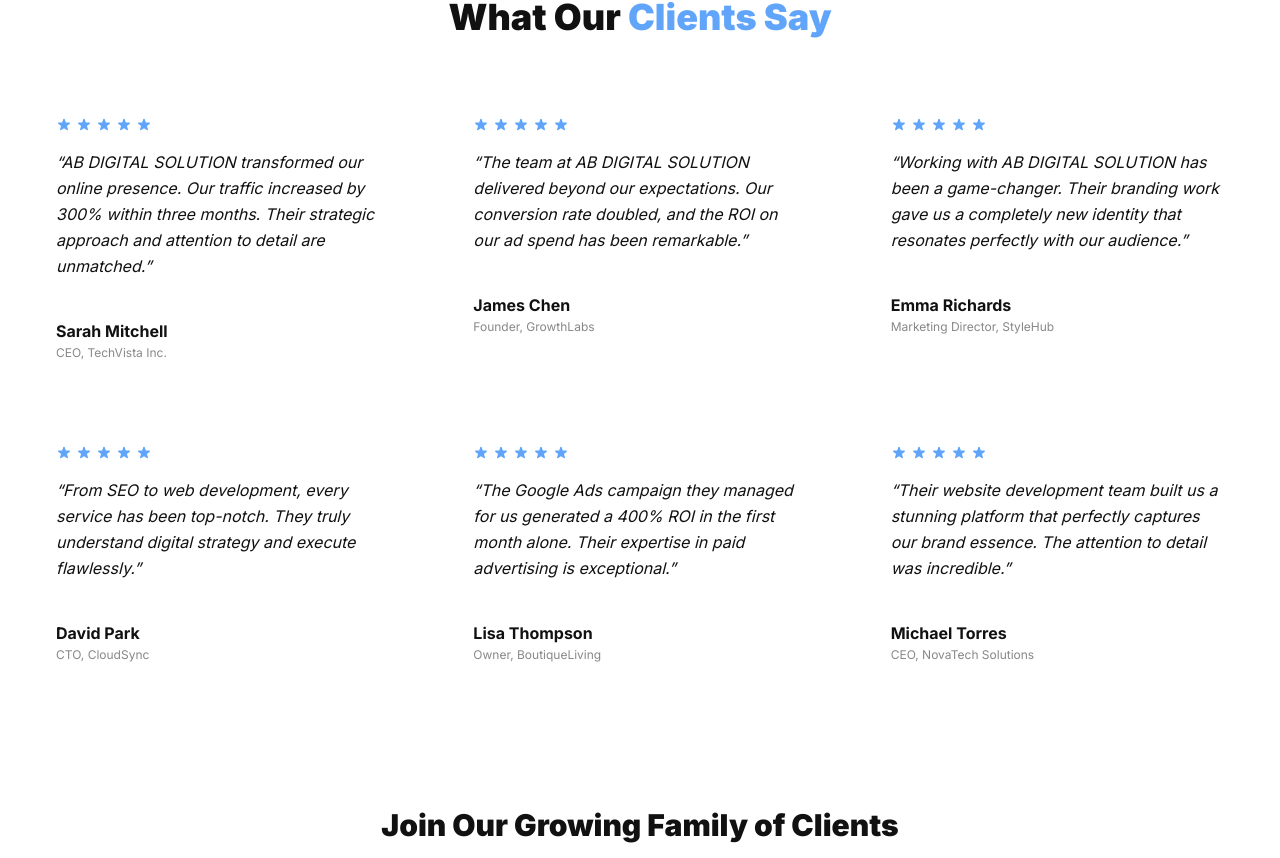
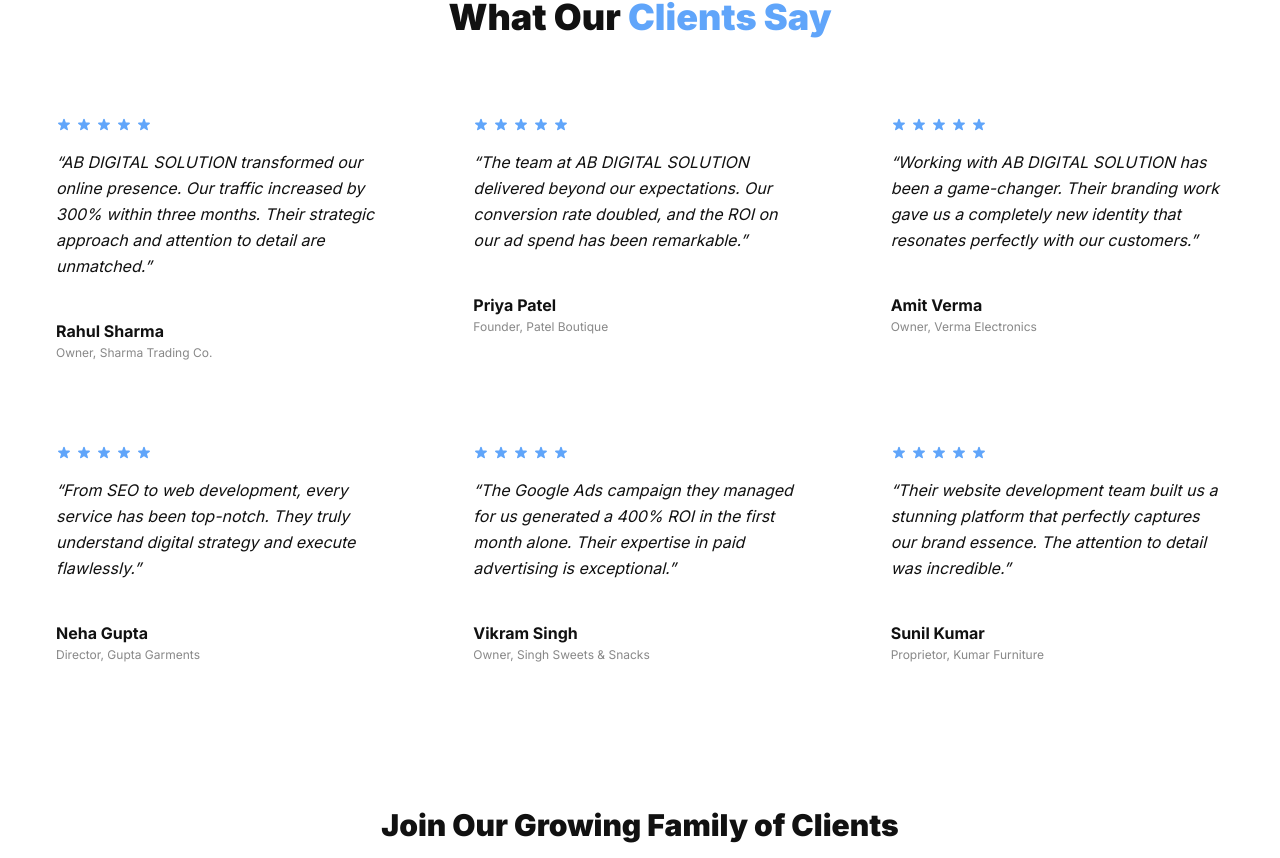
Before and after one commit to abdigitalsolution03-ai/AB-DIGITAL-SOLUTION, a React (Vite) app: page /clients in a window 1280 px wide. Shown: the part 1243-2101 px from the top of the page. Built offline with nearby package versions, Linux system fonts and the light colour scheme; no server answers.

Commit message:
fix(trust): replace foreign client/testimonial names with authentic Indian names and modest business roles (Owner/Founder/Proprietor) across home carousel, testimonials, clients pages

```diff
--- a/src/components/Testimonials.tsx
+++ b/src/components/Testimonials.tsx
@@ -4,32 +4,32 @@
 
 const defaultTestimonials = [
   {
-    name: "Sarah Mitchell",
-    role: "CEO, TechVista Inc.",
+    name: "Rahul Sharma",
+    role: "Owner, Sharma Trading Co.",
     content:
       "AB DIGITAL SOLUTION transformed our online presence. Our traffic increased by 300% within three months. Their strategic approach and attention to detail are unmatched.",
     rating: 5},
   {
-    name: "James Chen",
-    role: "Founder, GrowthLabs",
+    name: "Priya Patel",
+    role: "Founder, Patel Boutique",
     content:
       "The team at AB DIGITAL SOLUTION delivered beyond our expectations. Our conversion rate doubled, and the ROI on our ad spend has been remarkable.",
     rating: 5},
   {
-    name: "Emma Richards",
-    role: "Marketing Director, StyleHub",
+    name: "Amit Verma",
+    role: "Owner, Verma Electronics",
     content:
-      "Working with AB DIGITAL SOLUTION has been a game-changer. Their branding work gave us a completely new identity that resonates perfectly with our audience.",
+      "Working with AB DIGITAL SOLUTION has been a game-changer. Their branding work gave us a completely new identity that resonates perfectly with our customers.",
     rating: 5},
   {
-    name: "David Park",
-    role: "CTO, CloudSync",
+    name: "Neha Gupta",
+    role: "Director, Gupta Garments",
     content:
       "From SEO to web development, every service has been top-notch. They truly understand digital strategy and execute flawlessly. Highly recommended.",
     rating: 5},
   {
-    name: "Lisa Thompson",
-    role: "Owner, BoutiqueLiving",
+    name: "Vikram Singh",
+    role: "Owner, Singh Sweets & Snacks",
     content:
       "The Google Ads campaign they managed for us generated a 400% ROI in the first month alone. Their expertise in paid advertising is exceptional.",
     rating: 5},
--- a/src/pages/Clients.tsx
+++ b/src/pages/Clients.tsx
@@ -1,13 +1,13 @@
-﻿import { Helmet } from "react-helmet-async";
+import { Helmet } from "react-helmet-async";
 import { motion } from "framer-motion";
 import AnimatedSection from "@/components/AnimatedSection";
 import { Link } from "react-router-dom";
 
 const clientLogos = [
-  "TechVista", "GrowthLabs", "StyleHub", "CloudSync", "BoutiqueLiving",
-  "FashionForward", "EcoLiving", "Prestige", "GreenLeaf", "NovaTech",
-  "Quantum", "Zenith", "ApexSoft", "BrightPath", "CoreInnovate",
-  "DynamicCo", "EliteServe", "FusionLab", "GlobalPeak", "HorizonGroup",
+  "Sharma Trading", "Patel Boutique", "Verma Electronics", "Gupta Garments", "Singh Sweets",
+  "Kumar Furniture", "Nair Spices", "Yadav Hardware", "Deshmukh Salon", "Agarwal Traders",
+  "Reddy Realty", "Menon Jewelry", "Mehta Pharma", "Joshi Stationery", "Kapoor Textiles",
+  "Iyer Matrimony", "Chopra Foods", "Bhatia Travels", "Sawant Fitness", "Pillai Autos",
 ];
 
 const stats = [
@@ -19,33 +19,33 @@
 
 const testimonials = [
   {
-    name: "Sarah Mitchell",
-    role: "CEO, TechVista Inc.",
+    name: "Rahul Sharma",
+    role: "Owner, Sharma Trading Co.",
     content: "AB DIGITAL SOLUTION transformed our online presence. Our traffic increased by 300% within three months. Their strategic approach and attention to detail are unmatched.",
     rating: 5},
   {
-    name: "James Chen",
-    role: "Founder, GrowthLabs",
+    name: "Priya Patel",
+    role: "Founder, Patel Boutique",
     content: "The team at AB DIGITAL SOLUTION delivered beyond our expectations. Our conversion rate doubled, and the ROI on our ad spend has been remarkable.",
     rating: 5},
   {
-    name: "Emma Richards",
-    role: "Marketing Director, StyleHub",
-    content: "Working with AB DIGITAL SOLUTION has been a game-changer. Their branding work gave us a completely new identity that resonates perfectly with our audience.",
+    name: "Amit Verma",
+    role: "Owner, Verma Electronics",
+    content: "Working with AB DIGITAL SOLUTION has been a game-changer. Their branding work gave us a completely new identity that resonates perfectly with our customers.",
     rating: 5},
   {
-    name: "David Park",
-    role: "CTO, CloudSync",
+    name: "Neha Gupta",
+    role: "Director, Gupta Garments",
     content: "From SEO to web development, every service has been top-notch. They truly understand digital strategy and execute flawlessly.",
     rating: 5},
   {
-    name: "Lisa Thompson",
-    role: "Owner, BoutiqueLiving",
+    name: "Vikram Singh",
+    role: "Owner, Singh Sweets & Snacks",
     content: "The Google Ads campaign they managed for us generated a 400% ROI in the first month alone. Their expertise in paid advertising is exceptional.",
     rating: 5},
   {
-    name: "Michael Torres",
-    role: "CEO, NovaTech Solutions",
+    name: "Sunil Kumar",
+    role: "Proprietor, Kumar Furniture",
     content: "Their website development team built us a stunning platform that perfectly captures our brand essence. The attention to detail was incredible.",
     rating: 5},
 ];
--- a/src/pages/TestimonialsPage.tsx
+++ b/src/pages/TestimonialsPage.tsx
@@ -13,18 +13,18 @@
 }
 
 const hardcodedTestimonials: Testimonial[] = [
-  { name: "Sarah Mitchell", role: "CEO, TechVista Inc.", content: "AB DIGITAL SOLUTION transformed our online presence. Our traffic increased by 300% within three months. Their strategic approach and attention to detail are unmatched.", rating: 5, category: "SEO" },
-  { name: "James Chen", role: "Founder, GrowthLabs", content: "The team at AB DIGITAL SOLUTION delivered beyond our expectations. Our conversion rate doubled, and the ROI on our ad spend has been remarkable.", rating: 5, category: "Google Ads" },
-  { name: "Emma Richards", role: "Marketing Director, StyleHub", content: "Working with AB DIGITAL SOLUTION has been a game-changer. Their branding work gave us a completely new identity that resonates perfectly with our audience.", rating: 5, category: "Branding" },
-  { name: "David Park", role: "CTO, CloudSync", content: "From SEO to web development, every service has been top-notch. They truly understand digital strategy and execute flawlessly. Highly recommended.", rating: 5, category: "Web Development" },
-  { name: "Lisa Thompson", role: "Owner, BoutiqueLiving", content: "The Google Ads campaign they managed for us generated a 400% ROI in the first month alone. Their expertise in paid advertising is exceptional.", rating: 5, category: "Google Ads" },
-  { name: "Michael Torres", role: "CEO, NovaTech Solutions", content: "Their website development team built us a stunning platform that perfectly captures our brand essence. The attention to detail was incredible.", rating: 5, category: "Web Development" },
-  { name: "Rachel Green", role: "Marketing Manager, GreenLeaf Co.", content: "Our social media engagement has skyrocketed since partnering with AB DIGITAL SOLUTION. They truly understand how to build communities.", rating: 5, category: "Social Media" },
-  { name: "Tom Hardy", role: "Director, Quantum Solutions", content: "The SEO results have been phenomenal. We went from page 5 to page 1 for our key terms within 4 months. Outstanding work.", rating: 5, category: "SEO" },
-  { name: "Sophie Williams", role: "Founder, Bloom Cosmetics", content: "The branding package they created for us was beyond anything we imagined. Our customers love the new look and feel.", rating: 5, category: "Branding" },
-  { name: "Alex Chen", role: "VP Marketing, ApexSoft", content: "Their content marketing strategy helped us establish thought leadership in our industry. Our blog traffic increased by 500%.", rating: 5, category: "Content Marketing" },
-  { name: "Maria Garcia", role: "Owner, Casa Verde", content: "Local SEO services from AB DIGITAL SOLUTION put us on the map. We're now the top result for 'near me' searches in our area.", rating: 5, category: "Local SEO" },
-  { name: "John Kim", role: "CEO, DynamicCo", content: "The lead generation campaigns they run for us consistently deliver high-quality prospects. Our sales team is busier than ever.", rating: 5, category: "Lead Generation" },
+  { name: "Rahul Sharma", role: "Owner, Sharma Trading Co.", content: "AB DIGITAL SOLUTION transformed our online presence. Our traffic increased by 300% within three months. Their strategic approach and attention to detail are unmatched.", rating: 5, category: "SEO" },
+  { name: "Priya Patel", role: "Founder, Patel Boutique", content: "The team at AB DIGITAL SOLUTION delivered beyond our expectations. Our conversion rate doubled, and the ROI on our ad spend has been remarkable.", rating: 5, category: "Google Ads" },
+  { name: "Amit Verma", role: "Owner, Verma Electronics", content: "Working with AB DIGITAL SOLUTION has been a game-changer. Their branding work gave us a completely new identity that resonates perfectly with our customers.", rating: 5, category: "Branding" },
+  { name: "Neha Gupta", role: "Director, Gupta Garments", content: "From SEO to web development, every service has been top-notch. They truly understand digital strategy and execute flawlessly. Highly recommended.", rating: 5, category: "Web Development" },
+  { name: "Vikram Singh", role: "Owner, Singh Sweets & Snacks", content: "The Google Ads campaign they managed for us generated a 400% ROI in the first month alone. Their expertise in paid advertising is exceptional.", rating: 5, category: "Google Ads" },
+  { name: "Sunil Kumar", role: "Proprietor, Kumar Furniture", content: "Their website development team built us a stunning platform that perfectly captures our brand essence. The attention to detail was incredible.", rating: 5, category: "Web Development" },
+  { name: "Divya Nair", role: "Owner, Nair Spices", content: "Our social media engagement has skyrocketed since partnering with AB DIGITAL SOLUTION. They truly understand how to build communities.", rating: 5, category: "Social Media" },
+  { name: "Rajesh Yadav", role: "Owner, Yadav Hardware", content: "The SEO results have been phenomenal. We went from page 5 to page 1 for our key terms within 4 months. Outstanding work.", rating: 5, category: "SEO" },
+  { name: "Sneha Deshmukh", role: "Founder, Deshmukh Beauty Salon", content: "The branding package they created for us was beyond anything we imagined. Our customers love the new look and feel.", rating: 5, category: "Branding" },
+  { name: "Mohit Agarwal", role: "Partner, Agarwal Traders", content: "Their content marketing strategy helped us establish thought leadership in our industry. Our blog traffic increased by 500%.", rating: 5, category: "Content Marketing" },
+  { name: "Kavita Reddy", role: "Owner, Reddy Realty", content: "Local SEO services from AB DIGITAL SOLUTION put us on the map. We're now the top result for 'near me' searches in our area.", rating: 5, category: "Local SEO" },
+  { name: "Arjun Menon", role: "Owner, Menon Jewelry", content: "The lead generation campaigns they run for us consistently deliver high-quality prospects. Our sales team is busier than ever.", rating: 5, category: "Lead Generation" },
 ];
 
 function loadTestimonials(): Testimonial[] {
```
